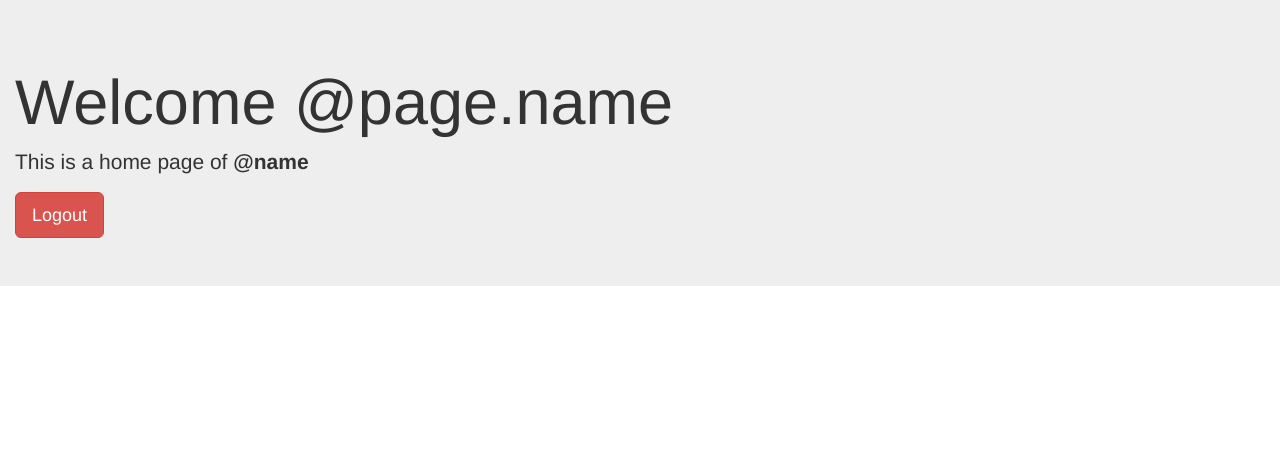
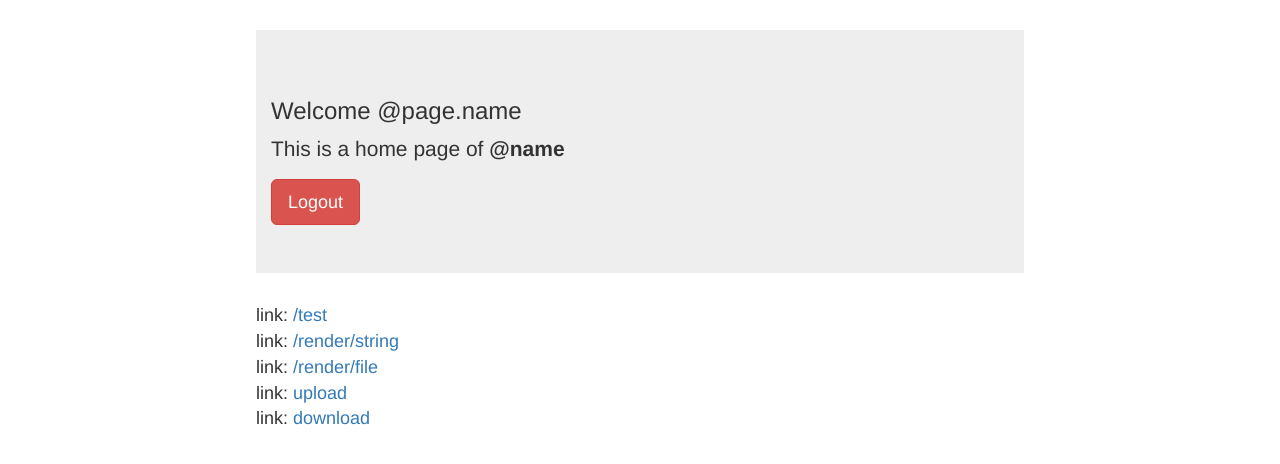
Before and after one commit to zengfanfan/holyhttp-demo, a plain HTML site: page template/index.html in a window 1280 px wide. Drawn offline with nearby package versions, Linux system fonts and the light colour scheme.

```diff
--- a/template/index.html
+++ b/template/index.html
@@ -5,12 +5,18 @@
     <title>@title</title>
     <link href="//cdn.bootcss.com/bootstrap/3.3.7/css/bootstrap.min.css" rel="stylesheet">
 </head>
-<body>
+<body style="padding: 30px 20%;">
 <form method="post" action="/logout" class="jumbotron col-xs-12">
-  <h1>Welcome @page.name</h1>
+  <h3>Welcome @page.name</h3>
     <p>This is a home page of <b>@name</b></p>
     <button class="btn btn-danger btn-lg">Logout</button>
 </form>
-
+<div style="font-size: large;">
+  link: <a href="/test">/test</a><br>
+  link: <a href="/render/string">/render/string</a><br>
+  link: <a href="/render/file">/render/file</a><br>
+  link: <a href="/upload">upload</a><br>
+  link: <a href="/download">download</a><br>
+</div>
 </body>
 </html>
```
Also changed, not shown: template/login.html (+2 -2 lines), template/upload.html (+1 -1 lines), 4 other files.
